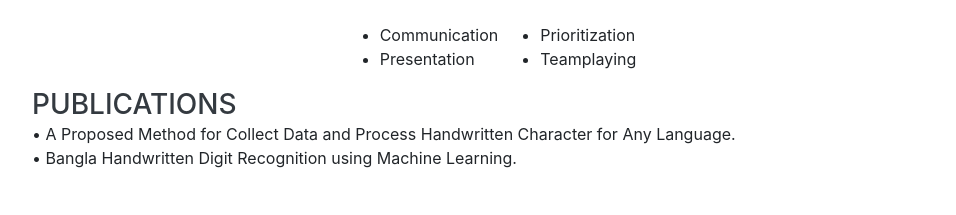
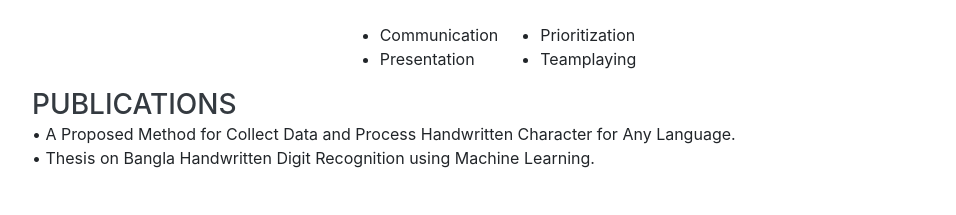
Before and after one commit to Talha5705/talhazubaer, a website with bundled scripts: page index.html in a window 1280 px wide. Shown: the part 5091-5306 px from the top of the page, without its empty margins (288-1244 px from the left). Built offline with nearby package versions, Linux system fonts and the light colour scheme; a web font is replaced by a local one.

Commit message:
Update index.html

```diff
--- a/index.html
+++ b/index.html
@@ -331,7 +331,7 @@
             	<div class="resume-content">
             		<h3 class="mb-0">Publications</h3>
             		<div> •	A Proposed Method for Collect Data and Process Handwritten Character for Any Language.<br>
-            			•	Bangla Handwritten Digit Recognition using Machine Learning.
+            		      • Thesis on Bangla Handwritten Digit Recognition using Machine Learning.
             		</div>
 
             	</div>
```
